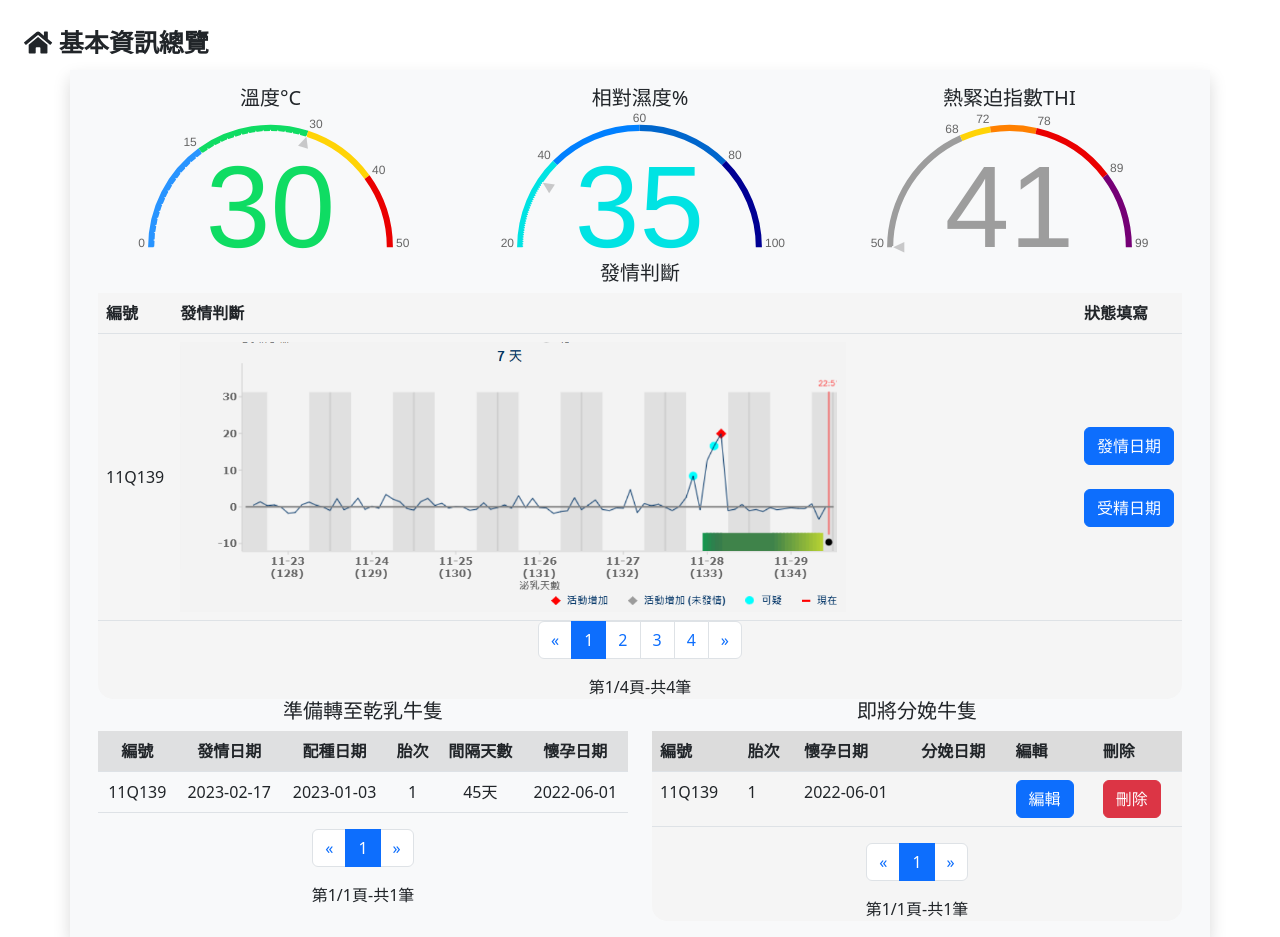
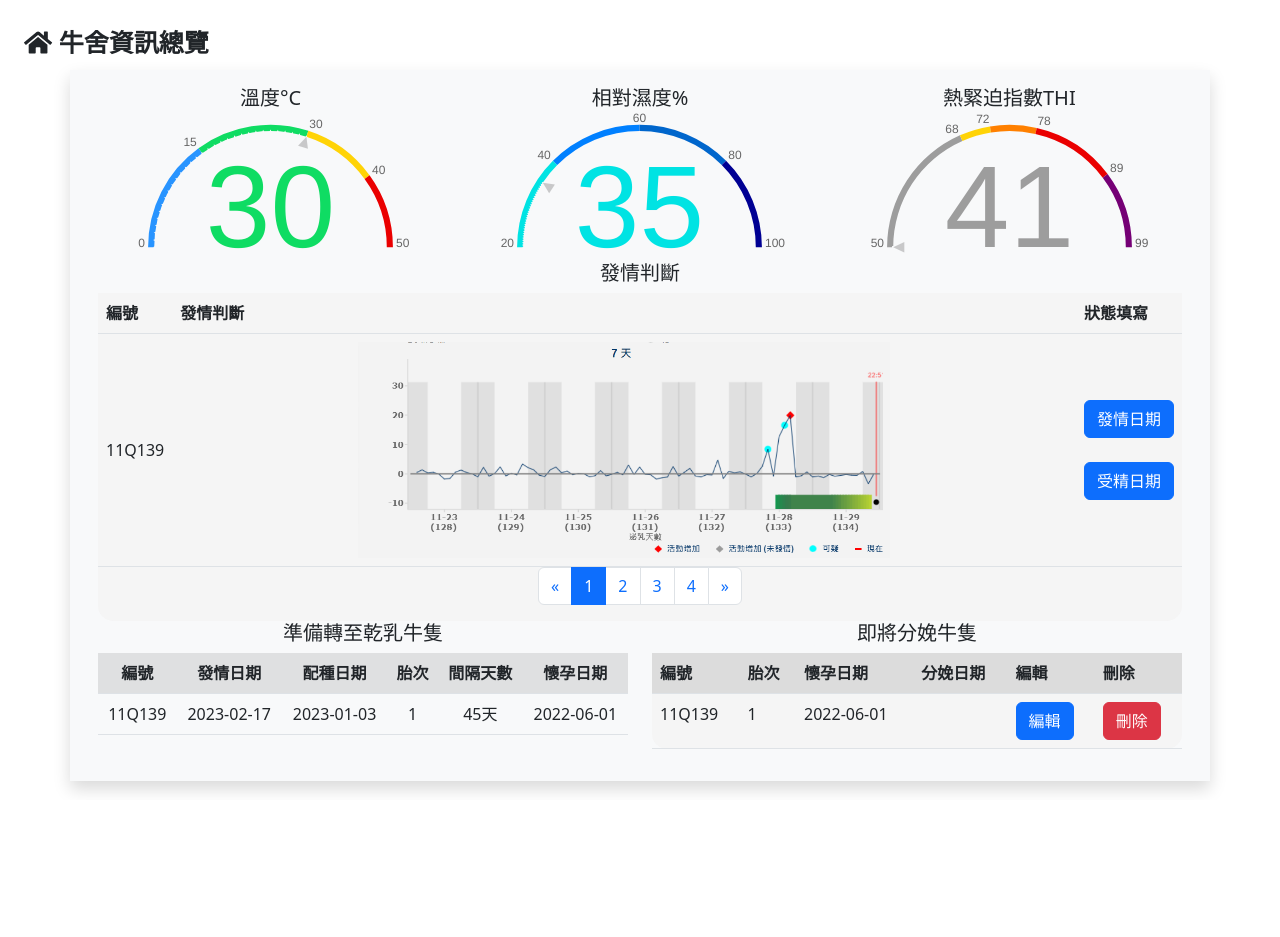
Before and after one commit to B10956004/CowMis, a PHP site: page /fOverView/overView.php in a window 1280 px wide. After the commit the page ends 793 px from the top, so only its background shows below. Run offline with PHP 8.4, Linux system fonts and the light colour scheme; a user stored in the database is signed in; data comes from the database, SQL or seed files in the repository; some libraries are stand-ins or nearby versions.

Commit message:
revise content

```diff
--- a/fOverView/overView.php
+++ b/fOverView/overView.php
@@ -27,7 +27,7 @@ require_once("../SQLServer.php"); //注入SQL檔
 
 <body>
     <div id="content" style="width:100%; height:100% ;   padding:1.5rem  ;   ">
-        <span class="col-6" style="font-weight:bold;font-size:25px;"><i class="fas fa-home"></i>&nbsp;基本資訊總覽</span>
+        <span class="col-6" style="font-weight:bold;font-size:25px;"><i class="fas fa-home"></i>&nbsp;牛舍資訊總覽</span>
         <div class="container">
             <div class="row bg-light shadow p-3 mt-2">
                 <div class="col-4">
@@ -146,7 +146,7 @@ require_once("../SQLServer.php"); //注入SQL檔
                                         $sn = $row['sn'];
                                         $id = $row['id'];
                                         echo "<td>$id</td>";
-                                        echo "<td><img src=\"./發情.PNG\" width=\"75%\"></td>";
+                                        echo "<td><center><img src=\"./發情.PNG\" width=\"60%\"></center></td>";
                                         echo "<td><input type=\"button\" class=\"addEstrusDate btn-primary btn\" value=\"發情日期\" GetSn=\"$sn\" GetID=\"$id\"> <br><br> <input type=\"button\" class=\"addMatingDate btn-primary btn\" value=\"受精日期\" GetSn=\"$sn\" GetID=\"$id\"></td>";
                                         echo "</tr>";
                                         $i += 1;
@@ -177,8 +177,8 @@ require_once("../SQLServer.php"); //注入SQL檔
                             }
                             echo "<li class='page-item'><a class='page-link' aria-label='Next' href=?page=" . $pages . " ><span aria-hidden='true'>&raquo;</span></a></li></ul>
                                     </nav></div>";
-                            echo "<div class=\"col-12\">第" . $page . "/" . $pages . "頁-共" . $num . "筆</div></center>";
-
+                            //echo "<div class=\"col-12\">第" . $page . "/" . $pages . "頁-共" . $num . "筆</div></center>";
+                            echo "</center>";
                             ?>
                         </div>
                     </div>
@@ -315,20 +315,20 @@ require_once("../SQLServer.php"); //注入SQL檔
                                     <?php
                                     $query = "SELECT * FROM `pregnancy_check` WHERE (DATEDIFF(now(),`pregnancydate`)/30)>7 AND `pregnancyresult`='有' ";
                                     $result = mysqli_query($db_link, $query);
-                                    $num = mysqli_num_rows($result);
-                                    $per = 2; //每頁顯示項目數量
-                                    $pages = ceil($num / $per);
-                                    if ($pages == 0) {
-                                        $pages = 1;
-                                    }
-                                    if (!isset($_GET["page"])) {
-                                        $page = 1;
-                                    } else {
-                                        $page = intval($_GET["page"]);
-                                    }
-                                    $start = ($page - 1) * $per;
-
-                                    $query .= "ORDER BY `parturitiondate` ASC LIMIT $start,$per";
+                                    // $num = mysqli_num_rows($result);
+                                    // $per = 2; //每頁顯示項目數量
+                                    // $pages = ceil($num / $per);
+                                    // if ($pages == 0) {
+                                    //     $pages = 1;
+                                    // }
+                                    // if (!isset($_GET["page"])) {
+                                    //     $page = 1;
+                                    // } else {
+                                    //     $page = intval($_GET["page"]);
+                                    // }
+                                    // $start = ($page - 1) * $per;
+                                    // $query .= "ORDER BY `parturitiondate` ASC LIMIT $start,$per";
+                                    $query .= "ORDER BY `parturitiondate` ASC";
 
                                     $result = mysqli_query($db_link, $query);
                                     while ($row = mysqli_fetch_assoc($result)) {
@@ -354,30 +354,31 @@ require_once("../SQLServer.php"); //注入SQL檔
                                 </tbody>
                             </table>
                             <?php
-                            echo "
-                                    <center><div class='row text-center'>
-                                        <div class='col-12 justify-content-center' style='display:flex;'>
-                                                <nav aria-label='Page navigation example'>
-                                                    <ul class='pagination'>
-                                                        <li class='page-item'>
-                                                            <a class='page-link' href='?page=1' aria-label='Previous'>
-                                                                <span aria-hidden='true'>&laquo;</span>
-                                                            </a>
-                                                        </li> ";
+                            // 暫時遺棄
+                            // echo "
+                            //         <center><div class='row text-center'>
+                            //             <div class='col-12 justify-content-center' style='display:flex;'>
+                            //                     <nav aria-label='Page navigation example'>
+                            //                         <ul class='pagination'>
+                            //                             <li class='page-item'>
+                            //                                 <a class='page-link' href='?page=1' aria-label='Previous'>
+                            //                                     <span aria-hidden='true'>&laquo;</span>
+                            //                                 </a>
+                            //                             </li> ";
 
-                            for ($i = 1; $i <= $pages; $i++) {
-                                if ($page - 2 < $i && $i < $page + 4) {
-                                    if ($page == $i) {
-                                        echo "<li class='page-item active'><a class='page-link' href=?page=" . $i . " >" . $i . "</a></li> ";
-                                    }
-                                } else {
-                                    echo "<li class='page-item'><a class='page-link' href=?page=" . $i . " >" . $i . "</a></li> ";
-                                }
-                            }
-                            echo "<li class='page-item'><a class='page-link' aria-label='Next' href=?page=" . $pages . " ><span aria-hidden='true'>&raquo;</span></a></li></ul>
-                                    </nav></div>";
-                            echo "<div class=\"col-12\">第" . $page . "/" . $pages . "頁-共" . $num . "筆</div></center>";
-
+                            // for ($i = 1; $i <= $pages; $i++) {
+                            //     if ($page - 2 < $i && $i < $page + 4) {
+                            //         if ($page == $i) {
+                            //             echo "<li class='page-item active'><a class='page-link' href=?page=" . $i . " >" . $i . "</a></li> ";
+                            //         }
+                            //     } else {
+                            //         echo "<li class='page-item'><a class='page-link' href=?page=" . $i . " >" . $i . "</a></li> ";
+                            //     }
+                            // }
+                            // echo "<li class='page-item'><a class='page-link' aria-label='Next' href=?page=" . $pages . " ><span aria-hidden='true'>&raquo;</span></a></li></ul>
+                            //         </nav></div>";
+                            // //echo "<div class=\"col-12\">第" . $page . "/" . $pages . "頁-共" . $num . "筆</div></center>";
+                            // echo "</center>";
                             ?>
                         </div>
 
@@ -407,21 +408,21 @@ require_once("../SQLServer.php"); //注入SQL檔
                                         <?php
                                         $query = "SELECT * FROM pregnancy_check WHERE `details` IS NULL OR `details`= '' AND `pregnancyresult`='有' ";
                                         $result = mysqli_query($db_link, $query);
-                                        $num = mysqli_num_rows($result);
-                                        $per = 5; //每頁顯示項目數量
-                                        $pages = ceil($num / $per);
-                                        if ($pages == 0) {
-                                            $pages = 1;
-                                        }
-                                        if (!isset($_GET["page"])) {
-                                            $page = 1;
-                                        } else {
-                                            $page = intval($_GET["page"]);
-                                        }
-                                        $start = ($page - 1) * $per;
+                                        // $num = mysqli_num_rows($result);
+                                        // $per = 5; //每頁顯示項目數量
+                                        // $pages = ceil($num / $per);
+                                        // if ($pages == 0) {
+                                        //     $pages = 1;
+                                        // }
+                                        // if (!isset($_GET["page"])) {
+                                        //     $page = 1;
+                                        // } else {
+                                        //     $page = intval($_GET["page"]);
+                                        // }
+                                        // $start = ($page - 1) * $per;
 
-                                        $query .= "ORDER BY `intervaldays` DESC LIMIT $start,$per";
-
+                                        // $query .= "ORDER BY `intervaldays` DESC LIMIT $start,$per";
+                                        $query .= "ORDER BY `intervaldays` DESC";
                                         $result = mysqli_query($db_link, $query);
                                         $i = 1;
                                         while ($row = mysqli_fetch_assoc($result)) {
@@ -464,30 +465,31 @@ require_once("../SQLServer.php"); //注入SQL檔
                                     </tbody>
                                 </table>
                                 <?php
-                                echo "
-                                    <center><div class='row text-center'>
-                                        <div class='col-12 justify-content-center' style='display:flex;'>
-                                                <nav aria-label='Page navigation example'>
-                                                    <ul class='pagination'>
-                                                        <li class='page-item'>
-                                                            <a class='page-link' href='?page=1' aria-label='Previous'>
-                                                                <span aria-hidden='true'>&laquo;</span>
-                                                            </a>
-                                                        </li> ";
+                                // 暫時遺棄
+                                // echo "
+                                //     <center><div class='row text-center'>
+                                //         <div class='col-12 justify-content-center' style='display:flex;'>
+                                //                 <nav aria-label='Page navigation example'>
+                                //                     <ul class='pagination'>
+                                //                         <li class='page-item'>
+                                //                             <a class='page-link' href='?page=1' aria-label='Previous'>
+                                //                                 <span aria-hidden='true'>&laquo;</span>
+                                //                             </a>
+                                //                         </li> ";
 
-                                for ($i = 1; $i <= $pages; $i++) {
-                                    if ($page - 5 < $i && $i < $page + 4) {
-                                        if ($page == $i) {
-                                            echo "<li class='page-item active'><a class='page-link' href=?page=" . $i . " >" . $i . "</a></li> ";
-                                        } else {
-                                            echo "<li class='page-item'><a class='page-link' href=?page=" . $i . " >" . $i . "</a></li> ";
-                                        }
-                                    }
-                                }
-                                echo "<li class='page-item'><a class='page-link' aria-label='Next' href=?page=" . $pages . " ><span aria-hidden='true'>&raquo;</span></a></li></ul>
-                                    </nav></div>";
-                                echo "<div class=\"col-12\">第" . $page . "/" . $pages . "頁-共" . $num . "筆</div></center>";
-
+                                // for ($i = 1; $i <= $pages; $i++) {
+                                //     if ($page - 5 < $i && $i < $page + 4) {
+                                //         if ($page == $i) {
+                                //             echo "<li class='page-item active'><a class='page-link' href=?page=" . $i . " >" . $i . "</a></li> ";
+                                //         } else {
+                                //             echo "<li class='page-item'><a class='page-link' href=?page=" . $i . " >" . $i . "</a></li> ";
+                                //         }
+                                //     }
+                                // }
+                                // echo "<li class='page-item'><a class='page-link' aria-label='Next' href=?page=" . $pages . " ><span aria-hidden='true'>&raquo;</span></a></li></ul>
+                                //     </nav></div>";
+                                // //echo "<div class=\"col-12\">第" . $page . "/" . $pages . "頁-共" . $num . "筆</div>";
+                                // echo "</center>";
                                 ?>
                         </div>
                     </div>
```
